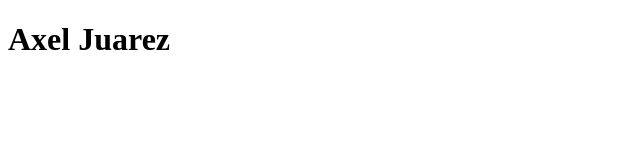
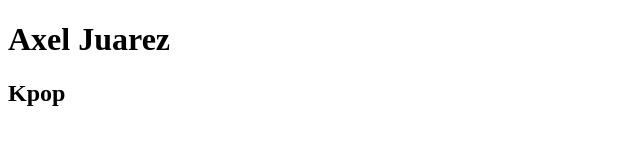
Before and after one commit to axeljuarezg03/CH62-mis_preferencias, a plain HTML site: page index.html in a window 1280 px wide. Shown: the full height of the page, 0-640 px from the left. Drawn offline with Linux system fonts and the light colour scheme.

Commit message:
H2: Musica preferida

```diff
--- a/index.html
+++ b/index.html
@@ -7,5 +7,6 @@
 </head>
 <body>
     <h1>Axel Juarez</h1>
+    <h2>Kpop</h2>
 </body>
 </html>
```
